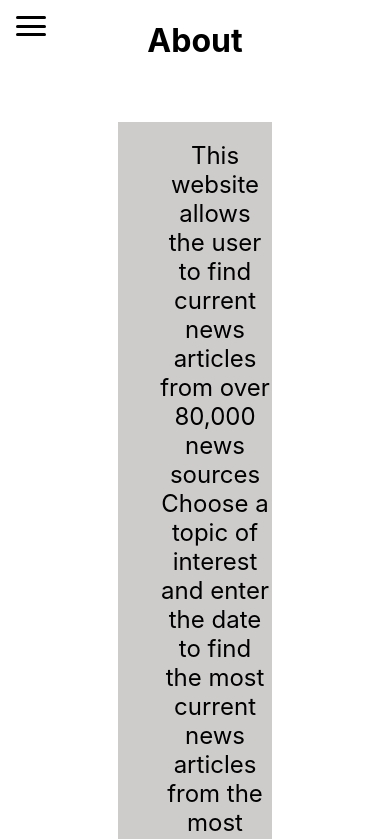
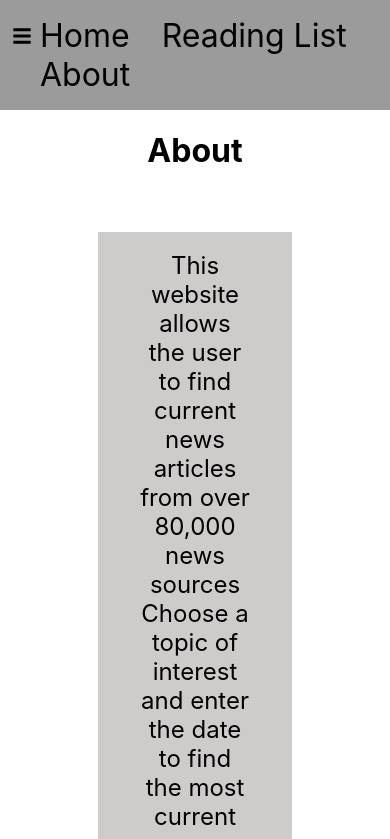
Before and after one commit to isyed4/News-Article-Search-React-App, a React (Create React App) app: page /about in a window 390 px wide. Shown: the top 839 px of the page. Built offline with nearby package versions, Linux system fonts and the light colour scheme.

Commit message:
functional navbar for mobile

```diff
--- a/src/App.css
+++ b/src/App.css
@@ -4,7 +4,7 @@
 
 .header-nav {
   display: flex;
-  justify-content:flex-start;
+  justify-content: flex-start;
   align-items: center;
   background: rgb(155, 155, 155);
 }
@@ -45,10 +45,9 @@
   font-weight: bold;
 }
 
-.home .rendered-articles ul .article-image{
+.home .rendered-articles ul .article-image {
   width: 500x;
   height: 300px;
-
 }
 
 .reading-list .rendered-reading-list ul {
@@ -58,10 +57,10 @@
   color: rgb(0, 0, 0);
   margin-right: 5rem;
   margin-left: 5rem;
-  flex-wrap:wrap;
+  flex-wrap: wrap;
 }
 
-.reading-list .rendered-reading-list ul .reading-list-title{
+.reading-list .rendered-reading-list ul .reading-list-title {
   font-size: 1.5rem;
 }
 
@@ -84,10 +83,9 @@
   font-size: 1.5rem;
 }
 
-.footer .footer-nav ul li:hover{
+.footer .footer-nav ul li:hover {
   text-decoration: underline;
 }
-
 
 .footer .footer-nav ul li a {
   font-size: 2rem;
@@ -95,25 +93,25 @@
 }
 
 .footer .footer-nav ul li a:hover {
-  color:rgb(252, 252, 252)
+  color: rgb(252, 252, 252);
 }
 
 .link-header {
   text-decoration: none;
 }
 
-.about .about-nav{
+.about .about-nav {
   display: flex;
-  justify-content:center;
+  justify-content: center;
   align-items: center;
 }
 
-.about .about-nav ul{
+.about .about-nav ul {
   background-color: rgb(206, 203, 203);
   margin-left: 12rem;
   margin-right: 12rem;
   margin-top: 2.5rem;
-  margin-bottom:5rem;
+  margin-bottom: 5rem;
   padding-top: 1.2rem;
   padding-bottom: 1.2rem;
   font-size: 1.5rem;
@@ -122,10 +120,9 @@
   list-style: none;
   align-items: center;
   justify-content: center;
-
-
+  padding-left: 40px;
+  padding-right: 40px;
 }
-
 
 .home form #text-field {
   border: 0;
@@ -151,19 +148,18 @@
   margin-bottom: 10px;
 }
 
-.home form #submit-button:hover{
+.home form #submit-button:hover {
   text-decoration: underline;
   background-color: rgb(185, 184, 184);
 }
 
-.home form{
+.home form {
   display: flex;
-  justify-content:space-evenly;
+  justify-content: space-evenly;
   align-items: center;
-
 }
 
-.home form ul{
+.home form ul {
   display: flex;
   padding-left: 0%;
   list-style: none;
@@ -171,46 +167,30 @@
   justify-content: center;
 }
 
-.home form ul li{
+.home form ul li {
   margin-right: 1.1rem;
 }
 
-.header-nav #toggle-button {
+.header-nav .toggle-button {
   position: absolute;
-  top: 1rem;
-  left: 1rem;
+  top: 1.65rem;
+  left: 0.1rem;
   display: none;
-  flex-direction: column;
-  justify-content: space-between;
-  width: 30px;
-  height: 20px;
 }
 
-.header-nav #toggle-button .bar {
-  height: 3px;
-  width: 100%;
-  background-color: rgb(0, 0, 0);
-  border-radius: 10px;
+.header-nav .toggle-button .bars {
+  width: 40px;
+  height: 20px;
+  color: black;
 }
 
-
-
-
-@media(max-width: 550px){
-
-  .home .rendered-articles ul .article-image{
+@media (max-width: 550px) {
+  .home .rendered-articles ul .article-image {
     width: 195x;
     height: 125px;
-
   }
 
-  .header-nav #toggle-button{
+  .header-nav .toggle-button {
     display: flex;
   }
-
-  .header-nav ul {
-    display: none;
-  }
-
-
 }
--- a/src/Components/Header.js
+++ b/src/Components/Header.js
@@ -1,23 +1,15 @@
 import { Link } from "react-router-dom";
 import { useState } from "react";
+import { FaBars } from "react-icons/fa";
 
 const Header = () => {
 
+  const [showMenu, setShowMenu] = useState(true)
 
+  let menu = ''
 
- const handleClickNav = () => {
-   console.log('hello');
- }
-
-  return (
-    <nav className="header-nav">
-
-      <a onClick={handleClickNav} id="toggle-button" href="#">
-        <span className="bar"></span>
-        <span className="bar"></span>
-        <span className="bar"></span>
-      </a>
-
+  if(showMenu){
+    menu =
         <ul>
             <Link to="/" className="link-header">
               <li>Home</li>
@@ -31,6 +23,18 @@ const Header = () => {
               <li>About</li>
             </Link>
         </ul>
+    }
+
+
+
+  return (
+    <nav className="header-nav">
+
+      <a onClick={()=>setShowMenu(!showMenu)} className="toggle-button" href="#">
+          <FaBars className="bars"/>
+      </a>
+
+      {menu}
 
     </nav>
   );
```
Lines whose indentation alone changed are shown as unchanged.
